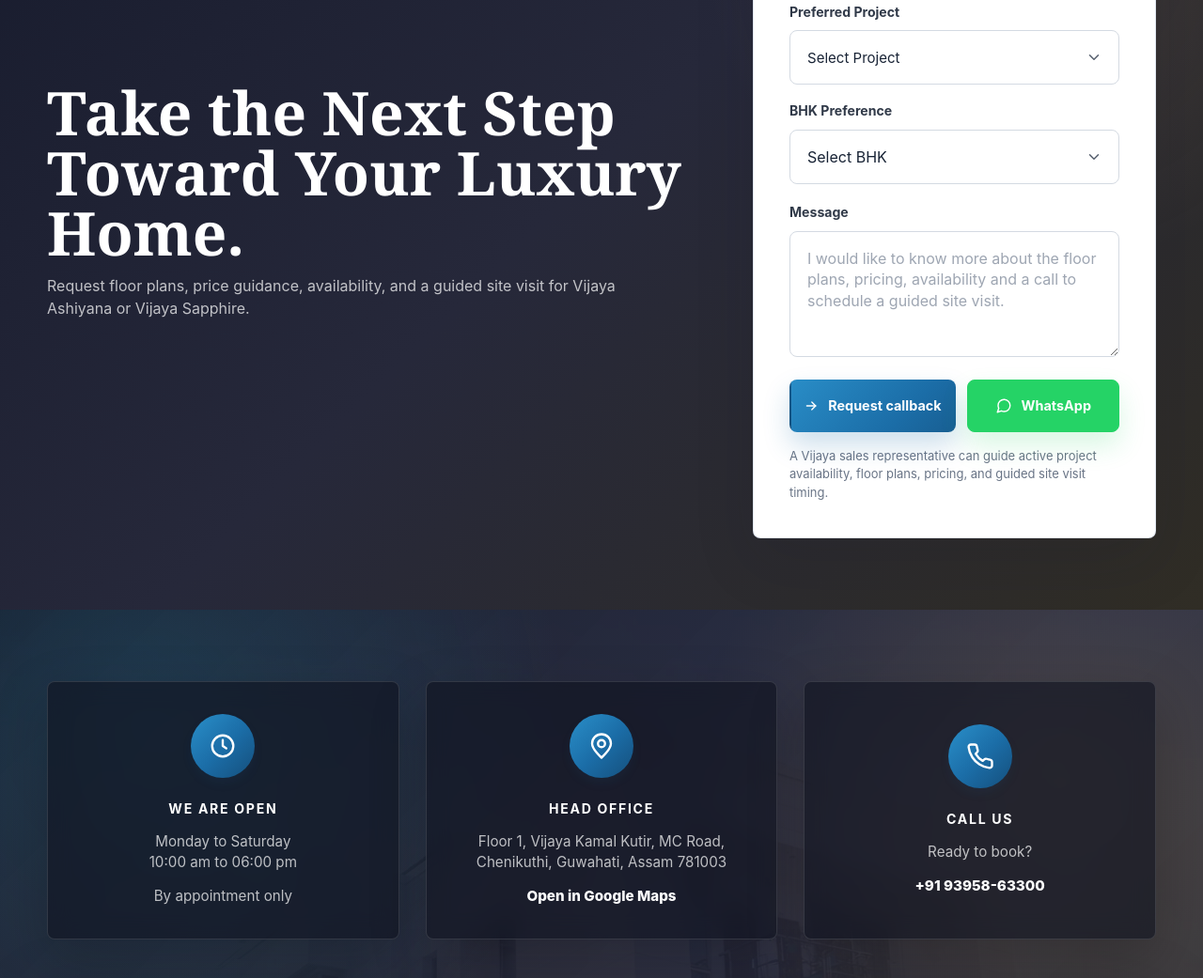
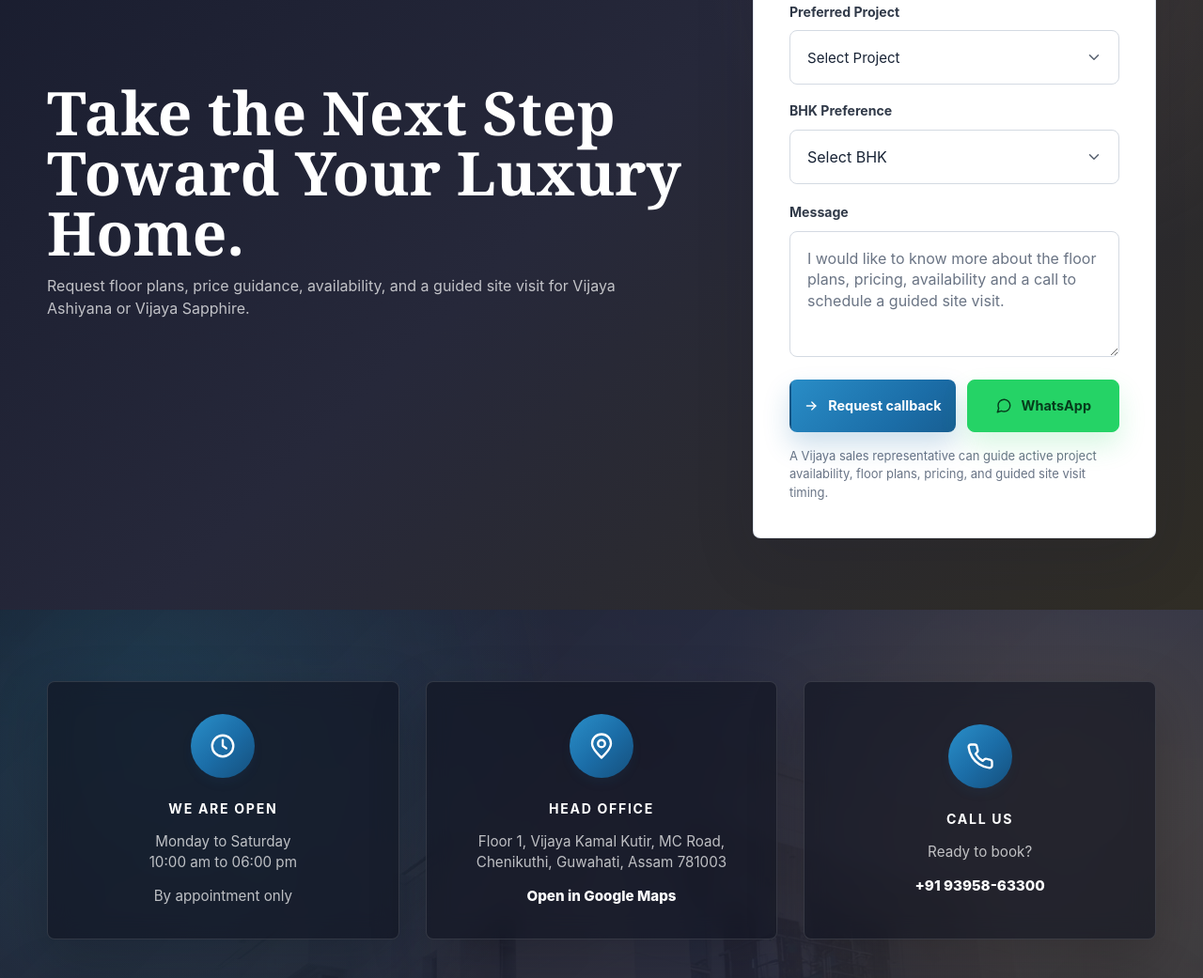
Before and after one commit to AlcyoneusVal/VijayaConstructionX, a website: page index.html in a window 1280 px wide. Shown: the part 6036-7077 px from the top of the page at 94% size. Drawn offline with Linux system fonts and the light colour scheme; grey boxes are pictures that could not be loaded.

Commit message:
Improve contact button and placeholder contrast

```diff
--- a/assets/css/site.css
+++ b/assets/css/site.css
@@ -343,14 +343,14 @@ button {
 }
 
 .btn-whatsapp {
-  color: #fff;
+  color: #063c1c;
   background: var(--whatsapp);
   border-color: var(--whatsapp);
   box-shadow: 0 14px 28px rgba(37, 211, 102, 0.18);
 }
 
 .btn-whatsapp:hover {
-  color: #fff;
+  color: #063c1c;
   background: var(--whatsapp-dark);
   border-color: var(--whatsapp-dark);
   box-shadow: 0 16px 32px -18px rgba(37, 211, 102, 0.42);
@@ -1170,8 +1170,8 @@ html.js .hero-carousel-controls {
 
 .lead-form input::placeholder,
 .lead-form textarea::placeholder {
-  color: #838d9d;
-  opacity: 0.78;
+  color: #5a6577;
+  opacity: 0.9;
 }
 
 .lead-form input:focus,
```
